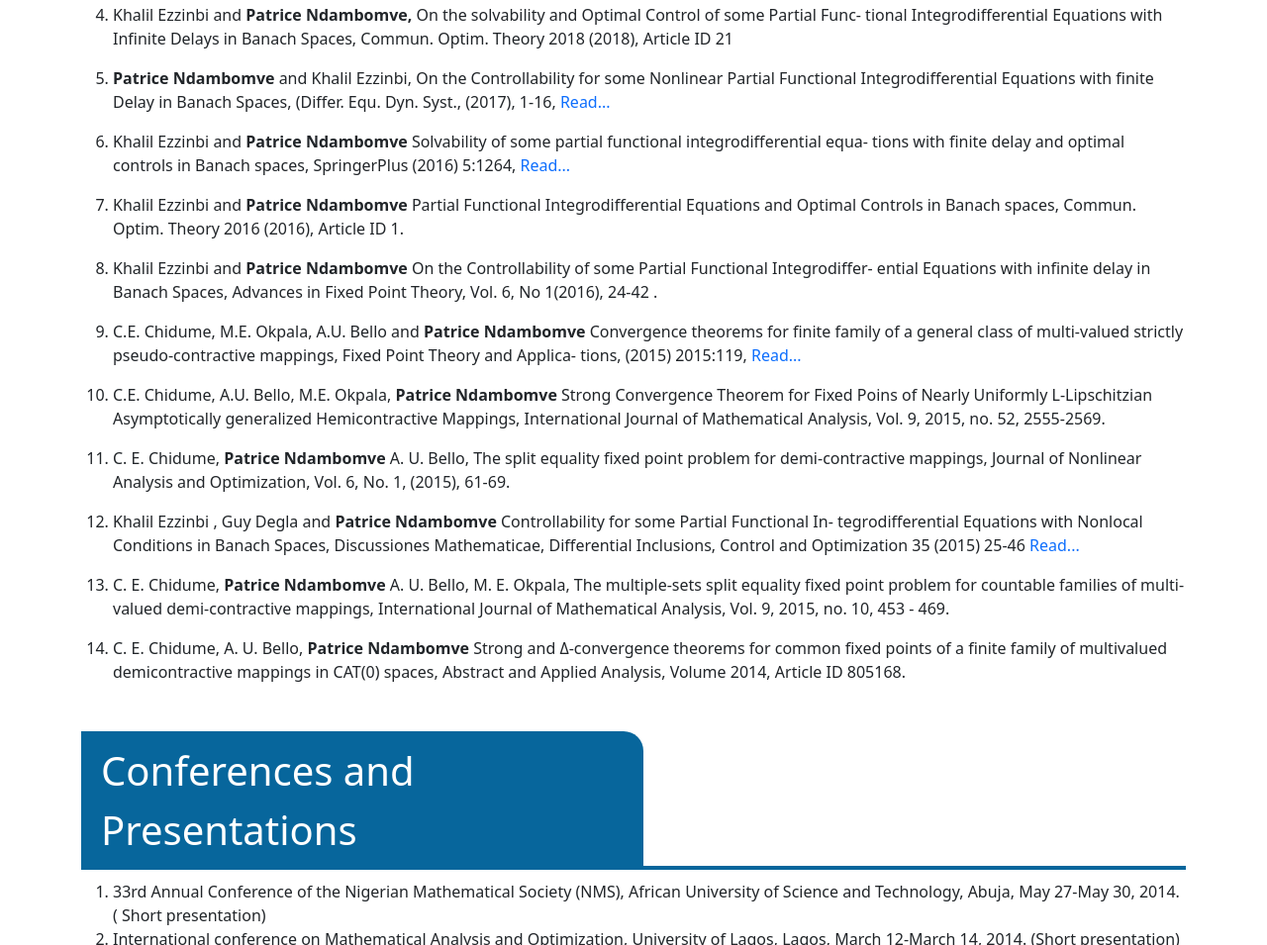
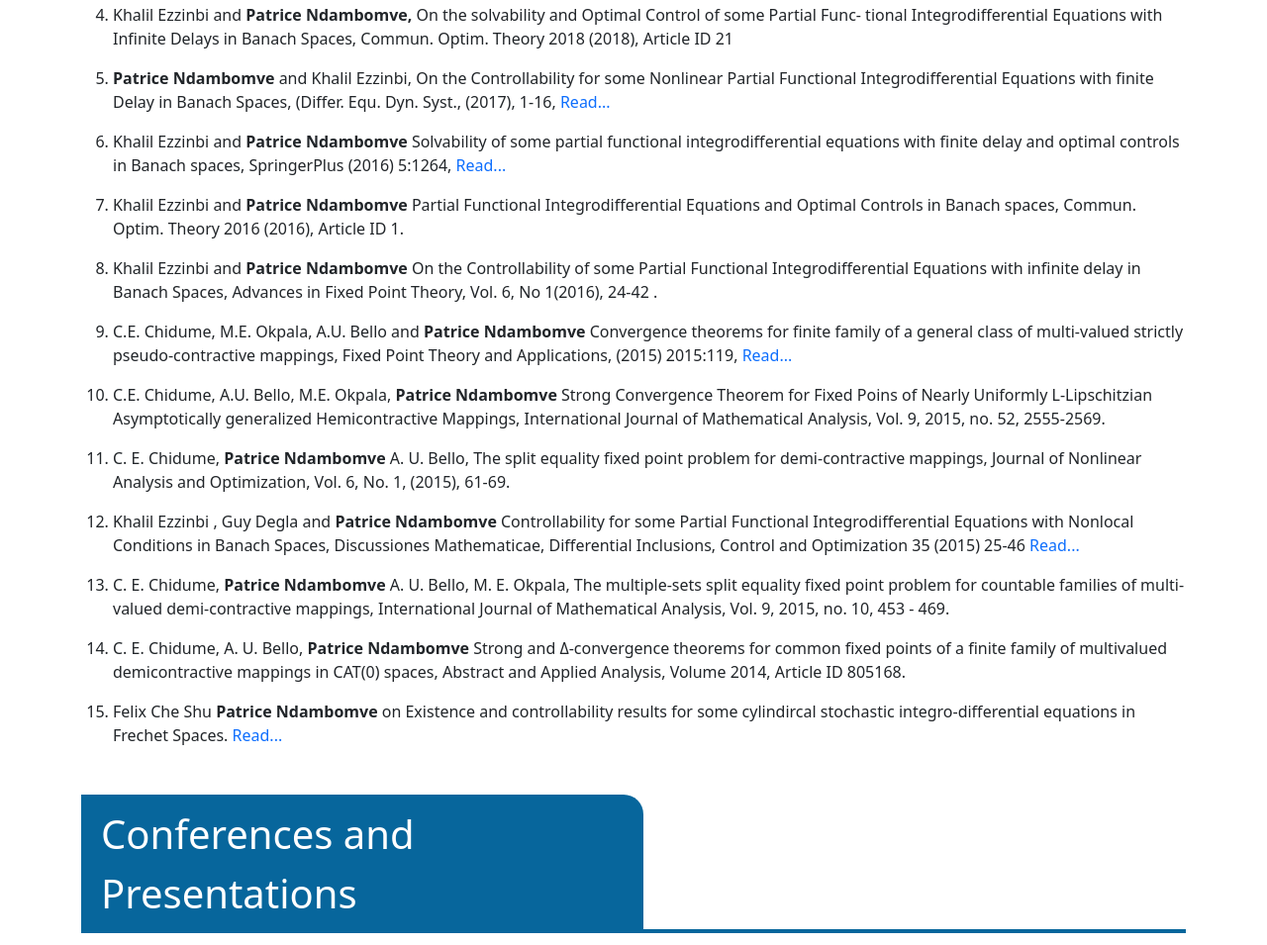
Before and after one commit to Ndeh-007/Maths-Dept-Website, a plain HTML site: page pages/biomaths/profiles/PatriceNdambomve.html in a window 1280 px wide. Shown: the part 1098-2053 px from the top of the page at 99% size. Drawn offline with nearby package versions, Linux system fonts and the light colour scheme.

Commit message:
update patrice

```diff
--- a/pages/biomaths/profiles/PatriceNdambomve.html
+++ b/pages/biomaths/profiles/PatriceNdambomve.html
@@ -232,45 +232,37 @@
 
             <li>
                 <p>Khalil Ezzinbi and <strong> Patrice Ndambomve </strong> Solvability of some partial functional
-                    integrodifferential equa-
-                    tions with finite delay and optimal controls in Banach spaces, SpringerPlus (2016) 5:1264, <a
+                    integrodifferential equations with finite delay and optimal controls in Banach spaces, SpringerPlus (2016) 5:1264, <a
                         href="https://doi.org/10.1186/s40064-016-2896-8">Read...</a></p>
             </li>
 
             <li>
                 <p>Khalil Ezzinbi and <strong> Patrice Ndambomve </strong> Partial Functional Integrodifferential
-                    Equations and Optimal
-                    Controls in Banach spaces, Commun. Optim. Theory 2016 (2016), Article ID 1.</p>
+                    Equations and Optimal Controls in Banach spaces, Commun. Optim. Theory 2016 (2016), Article ID 1.</p>
             </li>
 
             <li>
                 <p>Khalil Ezzinbi and <strong> Patrice Ndambomve </strong> On the Controllability of some Partial
-                    Functional Integrodiffer-
-                    ential Equations with infinite delay in Banach Spaces, Advances in Fixed Point Theory, Vol. 6, No
+                    Functional Integrodifferential Equations with infinite delay in Banach Spaces, Advances in Fixed Point Theory, Vol. 6, No
                     1(2016), 24-42 .</p>
             </li>
 
             <li>
                 <p> C.E. Chidume, M.E. Okpala, A.U. Bello and <strong> Patrice Ndambomve </strong>Convergence theorems
-                    for finite family of
-                    a general class of multi-valued strictly pseudo-contractive mappings, Fixed Point Theory and
-                    Applica-
-                    tions, (2015) 2015:119, <a href="https://doi.org/10.1186/s13663-015-0365-7">Read...</a></p>
+                    for finite family of a general class of multi-valued strictly pseudo-contractive mappings, Fixed Point Theory and
+                    Applications, (2015) 2015:119, <a href="https://doi.org/10.1186/s13663-015-0365-7">Read...</a></p>
             </li>
 
             <li>
                 <p>C.E. Chidume, A.U. Bello, M.E. Okpala, <strong> Patrice Ndambomve </strong> Strong Convergence
-                    Theorem for Fixed Poins
-                    of Nearly Uniformly L-Lipschitzian Asymptotically generalized Hemicontractive Mappings,
-                    International
-                    Journal of Mathematical Analysis, Vol. 9, 2015, no. 52, 2555-2569.</p>
+                    Theorem for Fixed Poins of Nearly Uniformly L-Lipschitzian Asymptotically generalized Hemicontractive Mappings,
+                    International Journal of Mathematical Analysis, Vol. 9, 2015, no. 52, 2555-2569.</p>
             </li>
 
             <li>
                 <p>
                     C. E. Chidume, <strong> Patrice Ndambomve </strong> A. U. Bello, The split equality fixed point
-                    problem for demi-contractive
-                    mappings, Journal of Nonlinear Analysis and Optimization, Vol. 6, No. 1, (2015), 61-69.
+                    problem for demi-contractive mappings, Journal of Nonlinear Analysis and Optimization, Vol. 6, No. 1, (2015), 61-69.
 
                 </p>
             </li>
@@ -278,8 +270,7 @@
             <li>
                 <p>
                     Khalil Ezzinbi , Guy Degla and <strong> Patrice Ndambomve </strong> Controllability for some Partial
-                    Functional In-
-                    tegrodifferential Equations with Nonlocal Conditions in Banach Spaces, Discussiones Mathematicae,
+                    Functional Integrodifferential Equations with Nonlocal Conditions in Banach Spaces, Discussiones Mathematicae,
                     Differential Inclusions, Control and Optimization 35 (2015) 25-46
                     <a href="https://doi.org/10.7151/dmdico.1167">Read...</a>
                 </p>
@@ -288,8 +279,7 @@
             <li>
                 <p>
                     C. E. Chidume, <strong> Patrice Ndambomve </strong> A. U. Bello, M. E. Okpala, The multiple-sets
-                    split equality fixed point
-                    problem for countable families of multi-valued demi-contractive mappings, International Journal of
+                    split equality fixed point problem for countable families of multi-valued demi-contractive mappings, International Journal of
                     Mathematical Analysis, Vol. 9, 2015, no. 10, 453 - 469.
 
                 </p>
@@ -297,12 +287,17 @@
             <li>
                 <p>
                     C. E. Chidume, A. U. Bello, <strong> Patrice Ndambomve </strong> Strong and &#916-convergence
-                    theorems for common fixed points
-                    of a finite family of multivalued demicontractive mappings in CAT(0) spaces, Abstract and Applied
+                    theorems for common fixed points of a finite family of multivalued demicontractive mappings in CAT(0) spaces, Abstract and Applied
                     Analysis, Volume 2014, Article ID 805168.
 
                 </p>
             </li>
+            <li>
+                <p>
+                    Felix Che Shu <strong> Patrice Ndambomve </strong> on Existence and controllability results for some cylindircal stochastic integro-differential equations in Frechet Spaces.
+                    <a href="https://doi.org/10.7151/dmdico.1228">Read...</a>
+                </p>
+            <!-- </li> -->
         </ol>
     </section>
 
```
